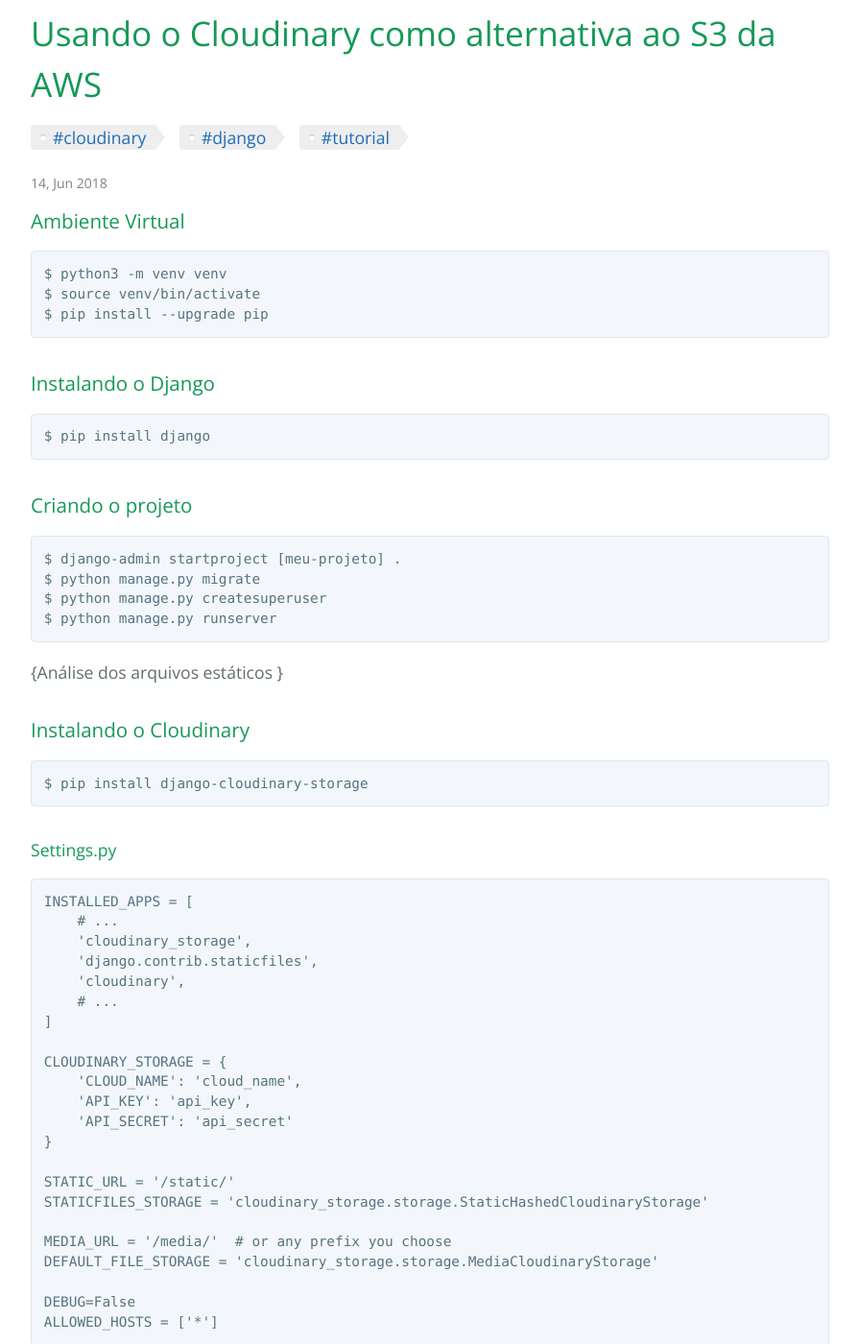
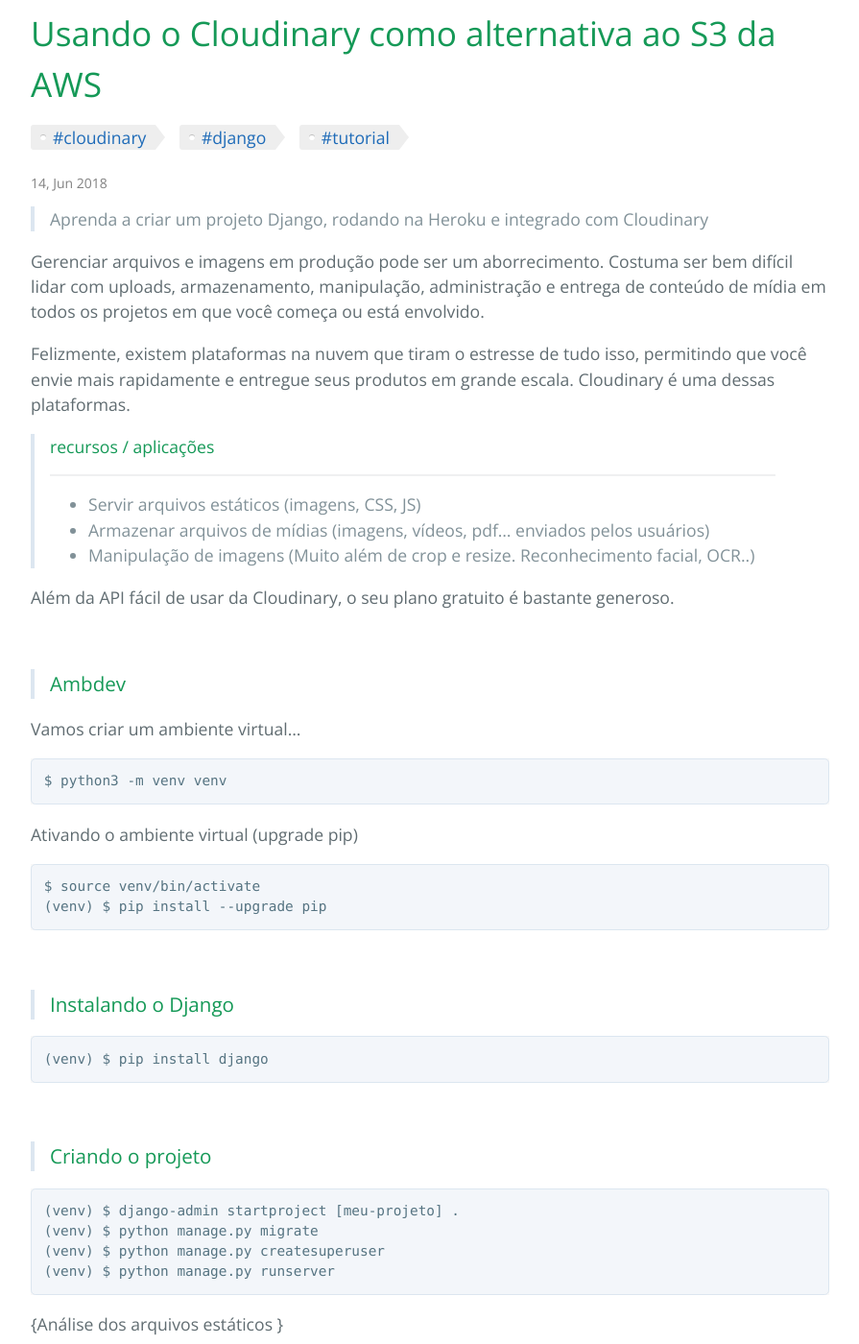
Before and after one commit to tiagocordeiro/tiagocordeiro.github.io, a Jekyll site: the page built from _posts/2018-06-14-usando-o-cloudinary-como-alternativa-ao-s3-da-aws.md, in a window 1280 px wide and 1400 px high, scrolled down 468 px. Shown: the whole window at 96% size, without its empty margins (192-1087 px from the left). Built offline with Jekyll 4.4.1, drawn with Linux system fonts in a browser that asks for light colours; some of the changed text lies outside the part shown.

Commit message:
Melhora post

````diff
--- a/_posts/2018-06-14-usando-o-cloudinary-como-alternativa-ao-s3-da-aws.md
+++ b/_posts/2018-06-14-usando-o-cloudinary-como-alternativa-ao-s3-da-aws.md
@@ -8,33 +8,74 @@ categories:
     - "cloudinary"
 ---
 
-### Ambiente Virtual
+
+> Aprenda a criar um projeto Django, rodando na Heroku e integrado com Cloudinary
+
+Gerenciar arquivos e imagens em produção pode ser um aborrecimento. Costuma ser bem difícil lidar com uploads, armazenamento, manipulação, administração e entrega de conteúdo de mídia em todos os projetos em que você começa ou está envolvido.
+
+Felizmente, existem plataformas na nuvem que tiram o estresse de tudo isso, permitindo que você envie mais rapidamente e entregue seus produtos em grande escala. Cloudinary é uma dessas plataformas.
+
+
+> #### recursos / aplicações
+----------------------------
++ Servir arquivos estáticos (imagens, CSS, JS)
++ Armazenar arquivos de mídias (imagens, vídeos, pdf... enviados pelos usuários)
++ Manipulação de imagens (Muito além de crop e resize. Reconhecimento facial, OCR..)
+
+
+Além da API fácil de usar da Cloudinary, o seu plano gratuito é bastante generoso.
+
+
+<br />
+> ### Ambdev
+
+Vamos criar um ambiente virtual...
 ```
 $ python3 -m venv venv
-$ source venv/bin/activate
-$ pip install --upgrade pip
 ```
 
-### Instalando o Django
+
+Ativando o ambiente virtual (upgrade pip)
 ```
-$ pip install django
+$ source venv/bin/activate
+(venv) $ pip install --upgrade pip
 ```
 
-### Criando o projeto
+
+<br />
+> ### Instalando o Django
+
 ```
-$ django-admin startproject [meu-projeto] .
-$ python manage.py migrate
-$ python manage.py createsuperuser
-$ python manage.py runserver
+(venv) $ pip install django
 ```
+
+
+<br />
+> ### Criando o projeto
+
+```
+(venv) $ django-admin startproject [meu-projeto] .
+(venv) $ python manage.py migrate
+(venv) $ python manage.py createsuperuser
+(venv) $ python manage.py runserver
+```
+
+
 {Análise dos arquivos estáticos }
 
-### Instalando o Cloudinary
+
+<br />
+> ### Cloudinary
+
 ```
-$ pip install django-cloudinary-storage
+(venv) $ pip install django-cloudinary-storage
 ```
-#### Settings.py
-```
+
+
+<br />
+> ### Ajustando o settings.py
+
+```python
 INSTALLED_APPS = [
     # ...
     'cloudinary_storage',
@@ -55,7 +96,7 @@ STATICFILES_STORAGE = 'cloudinary_storage.storage.StaticHashedCloudinaryStorage'
 MEDIA_URL = '/media/'  # or any prefix you choose
 DEFAULT_FILE_STORAGE = 'cloudinary_storage.storage.MediaCloudinaryStorage'
 
-DEBUG=False
+DEBUG = False
 ALLOWED_HOSTS = ['*']
 ```
 
````
